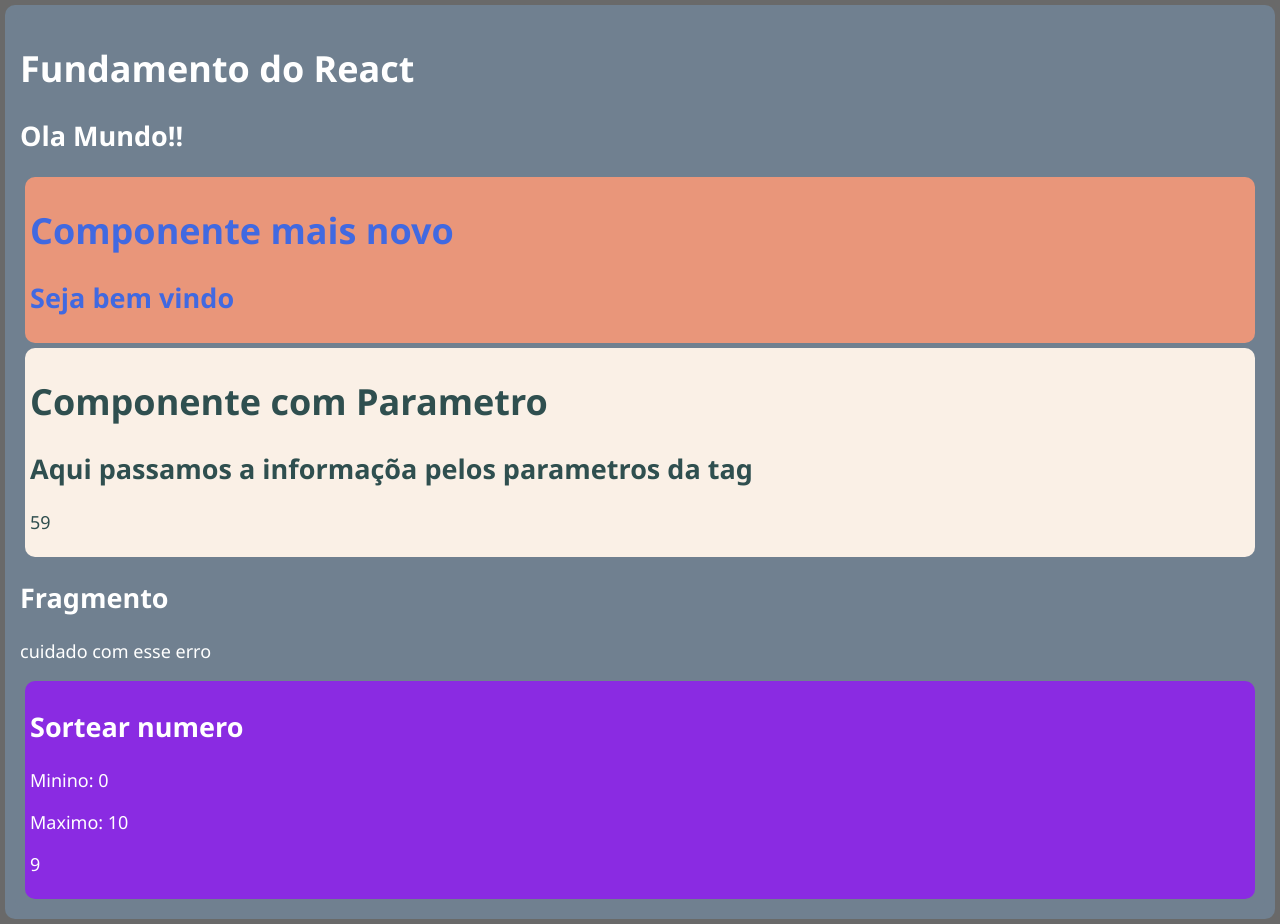
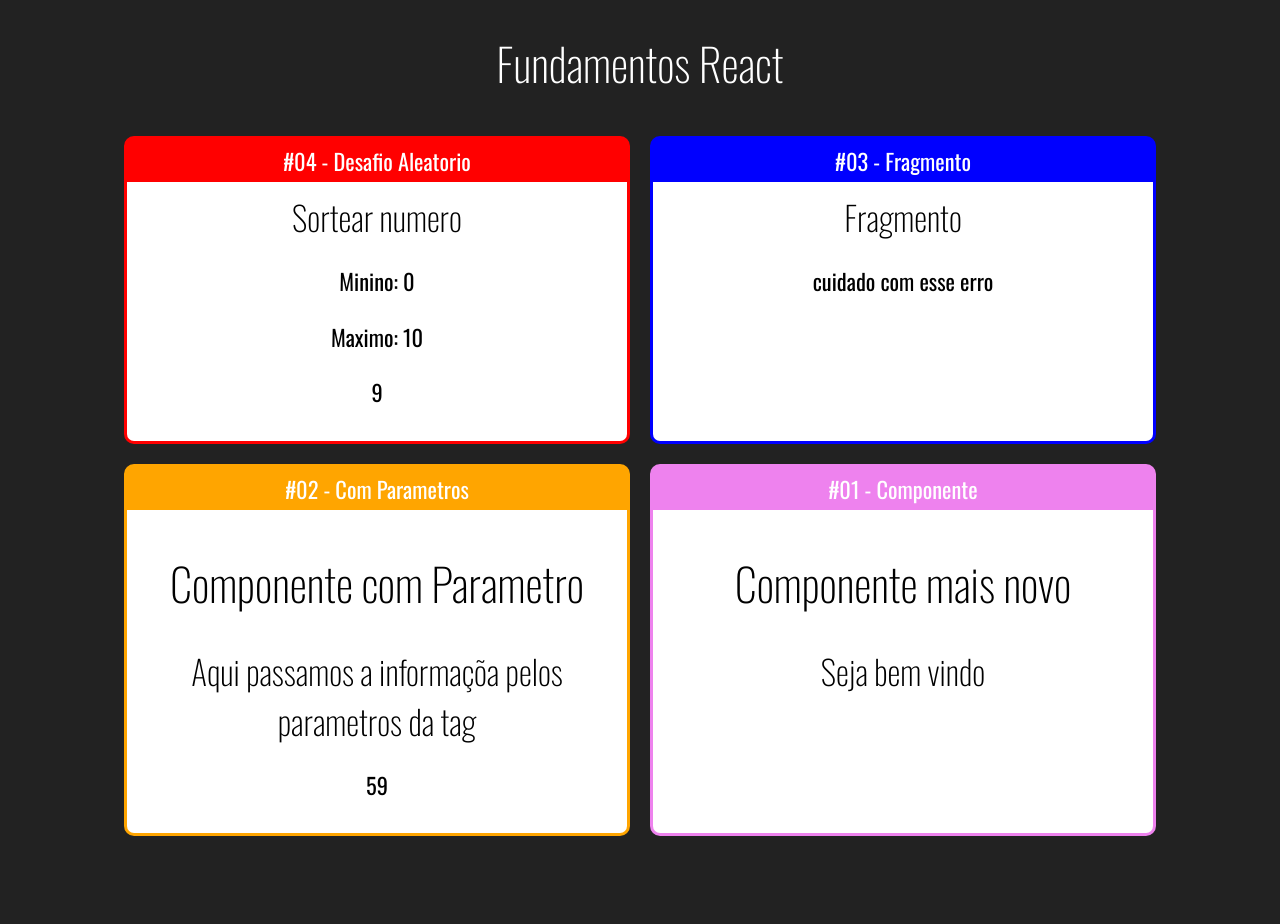
Before and after one commit to OdairCesar/ReactJS-e-ReactNative, a React (Create React App) app in the folder ReactJS/fundamentos-react/: page / in a window 1280 px wide. After the commit the page ends 854 px from the top, so only its background shows below. Built offline with nearby package versions, Linux system fonts and the light colour scheme.

Commit message:
Fazendo Cards

```diff
--- /dev/null
+++ b/ReactJS/fundamentos-react/src/App.css
@@ -0,0 +1,5 @@
+.App .Cards{
+    display: flex;
+    justify-content: center;
+    flex-wrap: wrap;
+}
--- a/ReactJS/fundamentos-react/src/App.jsx
+++ b/ReactJS/fundamentos-react/src/App.jsx
@@ -1,18 +1,37 @@
 import React from 'react'
+
+import './App.css'
+
 import Primeiro from './components/basico/Primeiro'
 import ComParametro from './components/basico/ComParametros'
 import Fragmento from './components/basico/Fragmento'
 import Sortear from './components/desafios/Sorteio'
+import Card from './components/layout/Card'
 
 export function App (props) {
     return(
-        <div>
-            <h1>Fundamento do React</h1>
-            <h2>{ props.enviarStrong }</h2>
-            <Primeiro />
-            <ComParametro titulo='Componente com Parametro' subtitulo='Aqui passamos a informaçõa pelos parametros da tag' numero={59} />
-            <Fragmento />
-            <Sortear min={0} max={10}/>
+        <div className='App'>
+            <h1>Fundamentos React</h1>
+            <div className='Cards'>
+                <Card titulo='#04 - Desafio Aleatorio' color='red'>
+                    <Sortear min={0} max={10}/>
+                </Card>
+
+                <Card titulo='#03 - Fragmento' color='blue'>
+                    <Fragmento />
+                </Card>
+
+                <Card titulo='#02 - Com Parametros' color='orange'>
+                    <ComParametro
+                        titulo='Componente com Parametro'
+                        subtitulo='Aqui passamos a informaçõa pelos parametros da tag'
+                        numero={59} />
+                </Card>
+
+                <Card titulo='#01 - Componente' color='violet'>
+                    <Primeiro />
+                </Card>
+            </div>
         </div>
     )
 }
--- a/ReactJS/fundamentos-react/src/components/basico/ComParametros.jsx
+++ b/ReactJS/fundamentos-react/src/components/basico/ComParametros.jsx
@@ -2,10 +2,10 @@
 
 export default function ComParametro(params){
     return (
-        <div className='params'>
+        <>
             <h1>{ params.titulo }</h1>
             <h2>{ params.subtitulo }</h2>
             <p>{ params.numero }</p>
-        </div>
+        </>
     )
 }
--- a/ReactJS/fundamentos-react/src/components/basico/Primeiro.jsx
+++ b/ReactJS/fundamentos-react/src/components/basico/Primeiro.jsx
@@ -4,9 +4,9 @@
     const msg = 'Seja bem vindo'
 
     return (
-        <div className='pri-component'>
+        <>
             <h1>Componente mais novo</h1>
             <h2>{msg}</h2>
-        </div>
+        </>
     )
 }
--- /dev/null
+++ b/ReactJS/fundamentos-react/src/components/layout/Card.css
@@ -0,0 +1,24 @@
+.Card {
+    border: 3px solid;
+    border-radius: 10px;
+    overflow: hidden;
+    margin: 10px;
+
+    display: flex;
+    flex-direction: column;
+    max-width: 500px;
+    min-width: 500px;
+}
+
+.Card .Title {
+    padding: 5px 0px;
+    display: flex;
+    justify-content: center;
+}
+
+.Card .Content {
+    flex-grow: 1;
+    background-color: #fff;
+    color: #000;
+    padding: 10px;
+}
--- /dev/null
+++ b/ReactJS/fundamentos-react/src/components/layout/Card.jsx
@@ -0,0 +1,19 @@
+import "./Card.css";
+import React from "react";
+
+export default function Card (props) {
+
+    const cardStyle = {
+        backgroundColor: props.color || '#F00',
+        borderColor: props.color || '#F00',
+    }
+
+    return (
+        <div className="Card" style={cardStyle}>
+            <div className="Title">{props.titulo}</div>
+            <div className="Content">
+                {props.children}
+            </div>
+        </div>
+    );
+};
--- a/ReactJS/fundamentos-react/src/index.css
+++ b/ReactJS/fundamentos-react/src/index.css
@@ -1,27 +1,17 @@
-body{
-    background-color:dimgray;
-    font-size: 18px;
-    font-family:'Segoe UI', Tahoma, Geneva, Verdana, sans-serif;
-    color: white;
-    padding: 0px;
-    margin: 0px;
+@import url('https://fonts.googleapis.com/css2?family=Oswald:wght@200;300;400;500;600;700&display=swap');
+
+body {
+    font-family: Oswald;
+    background-color: #222;
+    color: #fff;
+    text-align: center;
+    font-size: 1.4rem;
 }
 
-div{
-    background-color: slategray;
-    border-radius: 10px 10px 10px 10px;
-    padding: 5px;
-    margin: 5px;
+h1, h2, h3 {
+    font-weight: 200;
 }
 
-.params{
-    background-color:linen;
-    color:darkslategrey;
+h2, h3 {
+    margin: 0;
 }
-.pri-component{
-    background-color: darksalmon;
-    color: royalblue;
-}
-.sorteio{
-    background-color: blueviolet;
-}
```
